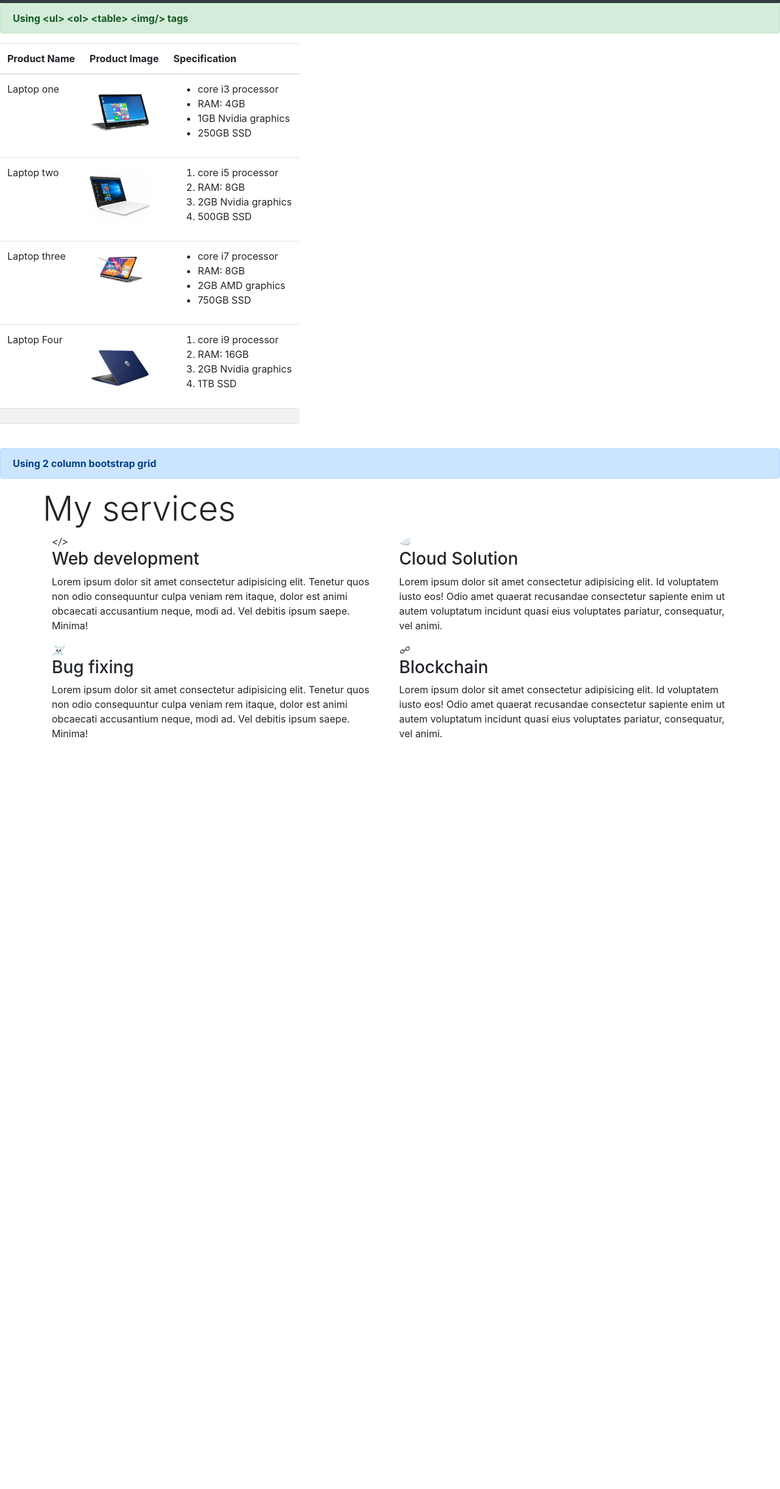
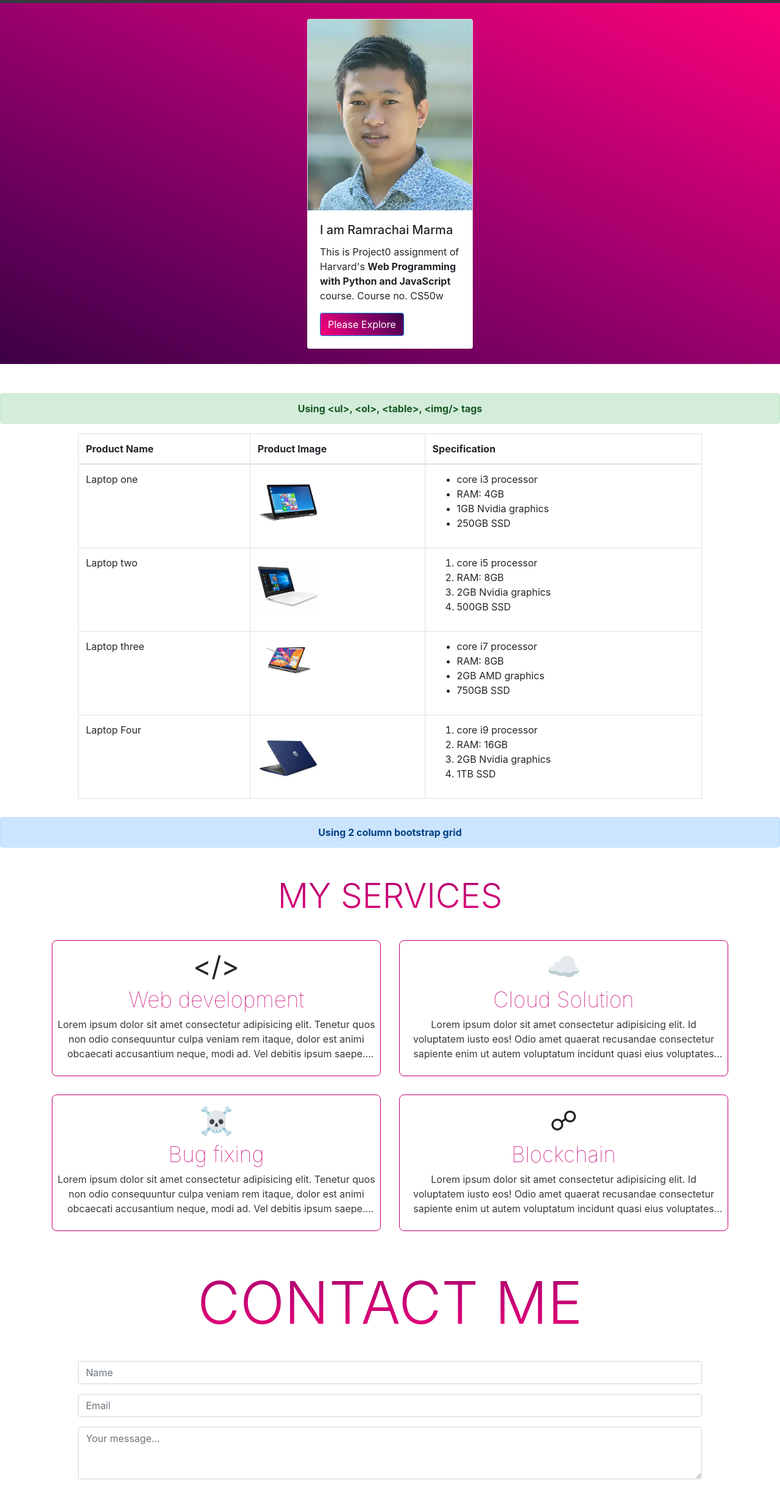
Before and after one commit to Ramrachai/CS50-project0, a plain HTML site: page index.html in a window 1280 px wide. Shown: the part 51-2493 px from the top of the page at 61% size. Before the commit the page ends 1282 px from the top, so only its background shows below. Drawn offline with nearby package versions, Linux system fonts and the light colour scheme.

Commit message:
service section finish

```diff
--- a/index.html
+++ b/index.html
@@ -68,19 +68,35 @@
         </form>
       </div>
     </nav>
-    <div class="alert alert-success" role="alert">
+    <div id="intro">
+      <div class="card" style="width: 17rem;">
+        <img class="card-img-top" src="./images/me.webp" alt="Card image cap" />
+        <div class="card-body">
+          <h5 class="card-title">I am Ramrachai Marma</h5>
+          <p class="card-text">
+            This is Project0 assignment of Harvard's
+            <strong>Web Programming with Python and JavaScript</strong> course.
+            Course no. CS50w
+          </p>
+          <a href="#explore" class="btn btn-primary">Please Explore</a>
+        </div>
+      </div>
+    </div>
+    <div id="explore" class="alert alert-success text-center mt-5" role="alert">
       <strong>
-        Using &lt;ul&gt; &lt;ol&gt; &lt;table&gt; &lt;img/&gt; tags</strong
+        Using &lt;ul&gt;, &lt;ol&gt;, &lt;table&gt;, &lt;img/&gt; tags</strong
       >
     </div>
-    <table class="table table-striped table-inverse table-responsive">
+
+    <table class="table table-hover table-bordered">
       <thead class="thead-inverse">
         <tr>
           <th>Product Name</th>
           <th>Product Image</th>
           <th>Specification</th>
         </tr>
-
+      </thead>
+      <tbody>
         <tr>
           <td>Laptop one</td>
           <td><img src="./images/1.png" alt="" width="100" /></td>
@@ -130,32 +146,18 @@
             </ol>
           </td>
         </tr>
-      </thead>
-      <tbody>
-        <tr>
-          <td scope="row"></td>
-          <td></td>
-          <td></td>
-        </tr>
-        <tr>
-          <td scope="row"></td>
-          <td></td>
-          <td></td>
-        </tr>
       </tbody>
     </table>
 
-    <div class="alert alert-primary" role="alert">
+    <div class="alert alert-primary text-center" role="alert">
       <strong> Using 2 column bootstrap grid </strong>
     </div>
     <div class="container">
-      <div class="row">
-        <h3 class="display-4">My services</h3>
-      </div>
+      <h3 class="display-4 text-center service-title">My services</h3>
       <div class="row">
         <div class="col-6">
           <div class="service">
-            <i> &lt;/&gt;</i>
+            <span> &lt;/&gt;</span>
             <h3>Web development</h3>
             <p>
               Lorem ipsum dolor sit amet consectetur adipisicing elit. Tenetur
@@ -167,7 +169,7 @@
         </div>
         <div class="col-6">
           <div class="service">
-            <i>&#9729;</i>
+            <span> &#9729; </span>
             <h3>Cloud Solution</h3>
             <p>
               Lorem ipsum dolor sit amet consectetur adipisicing elit. Id
@@ -182,7 +184,7 @@
       <div class="row">
         <div class="col-6">
           <div class="service">
-            <i> &#9760; </i>
+            <span> &#9760; </span>
             <h3>Bug fixing</h3>
             <p>
               Lorem ipsum dolor sit amet consectetur adipisicing elit. Tenetur
@@ -194,7 +196,7 @@
         </div>
         <div class="col-6">
           <div class="service">
-            <i> &#9741;</i>
+            <span> &#9741; </span>
             <h3>Blockchain</h3>
             <p>
               Lorem ipsum dolor sit amet consectetur adipisicing elit. Id
@@ -205,6 +207,40 @@
           </div>
         </div>
       </div>
+    </div>
+
+    <div id="contact">
+      <h2 class="display-1">contact me</h2>
+      <form action="/" method="post" class="form">
+        <div class="form-group">
+          <input
+            type="text"
+            class="form-control"
+            name="name"
+            id="name"
+            placeholder="Name"
+          />
+        </div>
+        <div class="form-group">
+          <input
+            type="email"
+            class="form-control"
+            name="email"
+            id="email"
+            aria-describedby="emailHelpId"
+            placeholder="Email"
+          />
+        </div>
+        <div class="form-group">
+          <textarea
+            class="form-control"
+            name="message"
+            id="message"
+            rows="3"
+            placeholder="Your message..."
+          ></textarea>
+        </div>
+      </form>
     </div>
 
     <!-- Optional JavaScript -->
--- a/style.scss
+++ b/style.scss
@@ -0,0 +1,131 @@
+//inheritance
+%gradient-bg {
+  background: linear-gradient(
+    to right top,
+    #3d0046,
+    #69005b,
+    #99006b,
+    #ca0074,
+    #fb0078
+  );
+}
+%gradient-bg-reverse {
+  background-image: linear-gradient(
+    230deg,
+    #3d0046,
+    #69005b,
+    #99006b,
+    #ca0074,
+    #fb0078
+  );
+}
+
+%gradient-text {
+  background: linear-gradient(180deg, #99006b, #ca0074, #fb0078);
+  -webkit-background-clip: text;
+  -webkit-text-fill-color: transparent;
+}
+
+// variables
+$title-color: #ca0074;
+$text-color: rgb(56, 56, 56);
+$pc-title-size: 2.2rem;
+$pc-text-size: 1rem;
+$mobile-title-size: 1.2rem;
+$mobile-text-size: 0.7rem;
+
+html {
+  scroll-behavior: smooth;
+}
+
+//using ID selector
+#intro {
+  @extend %gradient-bg;
+  display: flex;
+  justify-content: center;
+  padding: 2vw;
+}
+#intro a {
+  @extend %gradient-bg-reverse;
+}
+//  ********  table section  ********
+.table {
+  width: 80%;
+  margin: 0 auto;
+  margin-bottom: 30px;
+}
+
+// ********** service section ***********
+.service-title {
+  @extend %gradient-text;
+  text-transform: uppercase;
+  padding: 30px;
+}
+.service {
+  border: 1px solid #ca0074;
+  padding: 8px;
+  margin-bottom: 30px;
+  display: flex;
+  flex-direction: column;
+  justify-content: center;
+  align-items: center;
+  transition: all 0.4s;
+  border-radius: 8px;
+  cursor: pointer;
+  &:hover {
+    box-shadow: 0px 0px 5px #ca0074;
+  }
+
+  span {
+    font-size: 45px;
+  }
+  h3 {
+    font-size: $pc-title-size;
+    color: $title-color;
+    font-weight: 100;
+  }
+  p {
+    font-size: $pc-text-size;
+    color: $text-color;
+    text-align: center;
+    overflow: hidden;
+    display: -webkit-box;
+    -webkit-line-clamp: 3;
+    -webkit-box-orient: vertical;
+  }
+}
+.service > h3 {
+  text-align: center;
+}
+
+// ********* contact  ***** ***
+
+#contact {
+  width: 80%;
+  margin: 0 auto;
+  h2 {
+    @extend %gradient-text;
+    text-transform: uppercase;
+    padding: 30px;
+    text-align: center;
+  }
+}
+
+@media (max-width: 768px) {
+  .service-title {
+    font-size: 30px;
+    font-weight: bold;
+  }
+  .service {
+    p {
+      font-size: $mobile-text-size;
+      text-align: justify;
+    }
+    h3 {
+      font-size: $mobile-title-size;
+    }
+    span {
+      font-size: 30px;
+    }
+  }
+}
```
Also changed, not shown: dist/css/style.min.css, images/me.webp (added), 2 other files.
